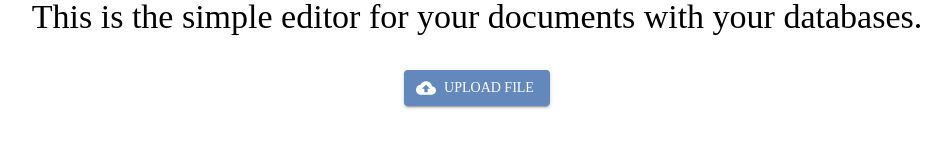
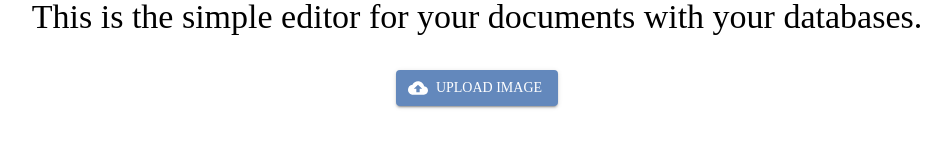
Before and after one commit to Fast-Mark/main-app, a React (Vite) app in the folder fast-mark/: page / in a window 1280 px wide. Shown: the part 204-352 px from the top of the page, without its empty margins (163-1114 px from the left). Built offline with nearby package versions, Linux system fonts and the light colour scheme.

Commit message:
working button

```diff
--- a/fast-mark/src/components/imageUpload.jsx
+++ b/fast-mark/src/components/imageUpload.jsx
@@ -1,5 +1,6 @@
-import IconButton from "@mui/material/IconButton";
-import PhotoCamera from "@mui/icons-material/PhotoCamera";
+import { styled } from '@mui/material/styles';
+import Button from '@mui/material/Button';
+import CloudUploadIcon from '@mui/icons-material/CloudUpload';
 
 export default function ImageUpload({setImageURL}) {
     function handleImageLoad(event) {
@@ -12,16 +13,32 @@ export default function ImageUpload({setImageURL}) {
         setImageURL(URL.createObjectURL(file))
     }
 
+    const VisuallyHiddenInput = styled('input')({
+      clip: 'rect(0 0 0 0)',
+      clipPath: 'inset(50%)',
+      height: 1,
+      overflow: 'hidden',
+      position: 'absolute',
+      bottom: 0,
+      left: 0,
+      whiteSpace: 'nowrap',
+      width: 1,
+    });
+
 
   return (
-        <IconButton
-          color="primary"
-          aria-label="upload picture"
-          component="label"
+        <Button
+        component="label"
+        role={undefined}
+        variant="contained"
+        tabIndex={-1}
+        startIcon={<CloudUploadIcon />}
 
         >
+          upload image
           <input hidden accept="image/*" type="file" onChange={handleImageLoad}/>
-          <PhotoCamera fontSize="large"/>
-        </IconButton>
+          <VisuallyHiddenInput type="file" />
+        </Button>
+
   );
 }
--- a/fast-mark/src/components/startWindow/startWindow.jsx
+++ b/fast-mark/src/components/startWindow/startWindow.jsx
@@ -2,25 +2,11 @@ import { useState } from "react"
 import { WorkWindowType } from "../../const/windowTypes"
 import ImageUpload from "../imageUpload"
 import { Typography, Icon, Container, Grid} from "@mui/material"
-import { styled } from '@mui/material/styles';
-import Button from '@mui/material/Button';
-import CloudUploadIcon from '@mui/icons-material/CloudUpload';
+
 
 
 export default function StartWindow({setImageURL, setWindowType}) {
     const [userWarning, setWarning] = useState(null)
-
-    const VisuallyHiddenInput = styled('input')({
-        clip: 'rect(0 0 0 0)',
-        clipPath: 'inset(50%)',
-        height: 1,
-        overflow: 'hidden',
-        position: 'absolute',
-        bottom: 0,
-        left: 0,
-        whiteSpace: 'nowrap',
-        width: 1,
-      });
 
     function onImageUpload(url) {
         setImageURL(url)
@@ -65,17 +51,7 @@ export default function StartWindow({setImageURL, setWindowType}) {
                 <Grid item>
                     <div>
 
-                    <Button
-                        component="label"
-                        role={undefined}
-                        variant="contained"
-                        tabIndex={-1}
-                        startIcon={<CloudUploadIcon />}
-                        setImageURL={onImageUpload}
-                    >
-                    Upload file
-                    <VisuallyHiddenInput type="file" />
-                    </Button>
+                    <ImageUpload setImageURL={onImageUpload}>Upload Image</ImageUpload>
                     <div className="start-window__warning">
                         <h2 className="start-window__warning-title">{userWarning}</h2>
                     </div>
@@ -86,4 +62,3 @@ export default function StartWindow({setImageURL, setWindowType}) {
         </>
     )
 }
-//setImageURL={onImageUpload}
```
